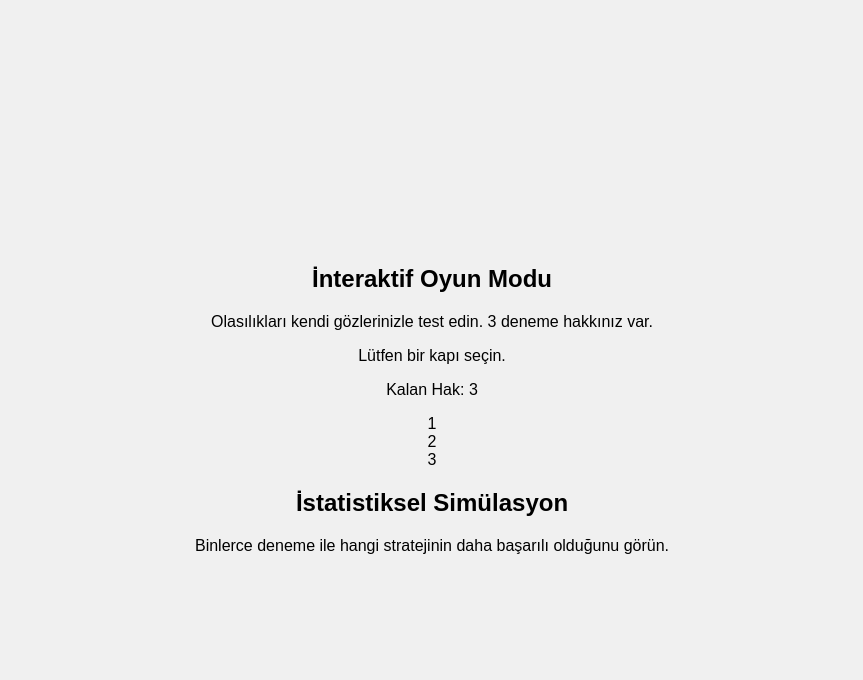
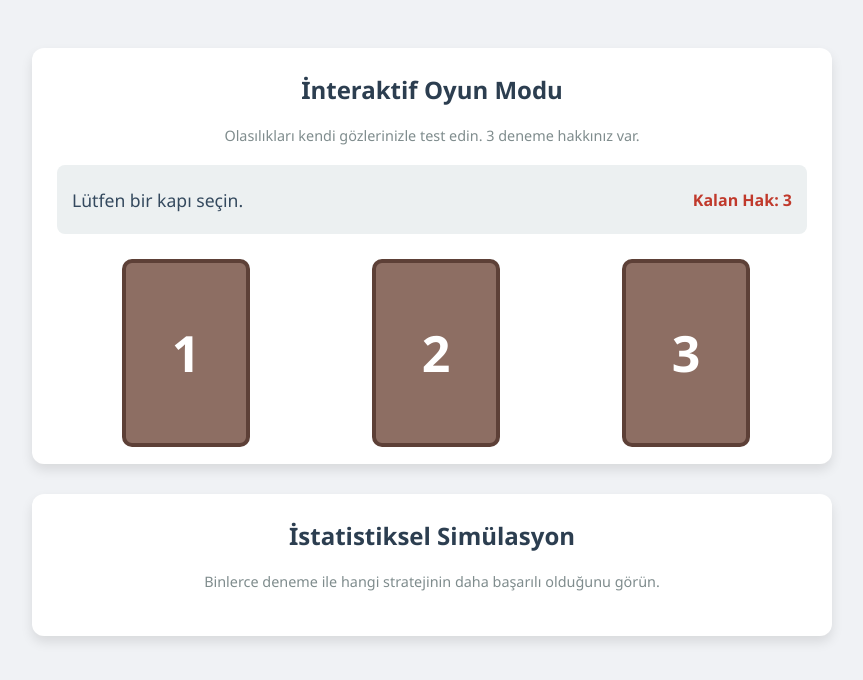
Before and after one commit to akdoganmuhsin/monty-hall-blogger-game, a plain HTML site: page index.html in a window 1280 px wide. Shown: the whole page, without its empty margins (208-1071 px from the left). Drawn offline with Linux system fonts and the light colour scheme.

Commit message:
Refactor CSS styles for improved layout and design

```diff
--- a/style.css
+++ b/style.css
@@ -1,11 +1,121 @@
-/* CSS Dosyası Başarıyla Yüklendi */
+body {
+    background-color: #f0f2f5;
+    font-family: 'Segoe UI', Tahoma, Geneva, Verdana, sans-serif;
+    display: flex;
+    justify-content: center;
+    align-items: flex-start; /* Dikeyde üste yasla */
+    padding-top: 40px;
+    color: #333;
+}
 
-body {
-    background-color: #f0f0f0;
-    font-family: sans-serif;
+.main-container {
+    width: 90%;
+    max-width: 800px;
+}
+
+.game-section {
+    background-color: #ffffff;
+    padding: 25px;
+    border-radius: 12px;
+    box-shadow: 0 6px 12px rgba(0,0,0,0.1);
+    margin-bottom: 30px;
+    text-align: center;
+}
+
+h2 {
+    color: #2c3e50;
+    margin-top: 0;
+}
+
+.section-description {
+    color: #7f8c8d;
+    font-size: 0.9em;
+    margin-bottom: 20px;
+}
+
+.info-bar {
+    display: flex;
+    justify-content: space-between;
+    align-items: center;
+    background: #ecf0f1;
+    padding: 5px 15px;
+    border-radius: 8px;
+    margin-bottom: 25px;
+}
+
+.game-message {
+    font-size: 1.1em;
+    font-weight: 500;
+    color: #34495e;
+}
+
+.tries-counter {
+    font-size: 1em;
+    font-weight: bold;
+    color: #c0392b;
+}
+
+.doors-container {
+    display: flex;
+    justify-content: space-around;
+    perspective: 1000px; /* 3D efekt için */
+}
+
+.door {
+    width: 120px;
+    height: 180px;
+    cursor: pointer;
+    position: relative;
+    transform-style: preserve-3d;
+    transition: transform 0.8s;
+}
+
+.door-front, .door-back {
+    position: absolute;
+    width: 100%;
+    height: 100%;
+    backface-visibility: hidden; /* Arkası görünmesin */
+    border-radius: 10px;
     display: flex;
     justify-content: center;
     align-items: center;
-    height: 100vh;
-    text-align: center;
 }
+
+.door-front {
+    background: #8d6e63;
+    border: 4px solid #5d4037;
+    color: white;
+    font-size: 50px;
+    font-weight: bold;
+}
+
+.door-back {
+    background: #bdc3c7;
+    transform: rotateY(180deg);
+    font-size: 60px;
+}
+
+.door.selected .door-front {
+    border-color: #f1c40f;
+}
+
+.door.opened {
+    transform: rotateY(180deg);
+}
+
+.game-button {
+    padding: 12px 25px;
+    font-size: 1em;
+    font-weight: bold;
+    cursor: pointer;
+    border: none;
+    background-color: #27ae60;
+    color: white;
+    border-radius: 8px;
+    transition: background-color 0.3s;
+    margin-top: 20px;
+}
+
+.game-button:hover {
+    background-color: #229954;
+}
```
